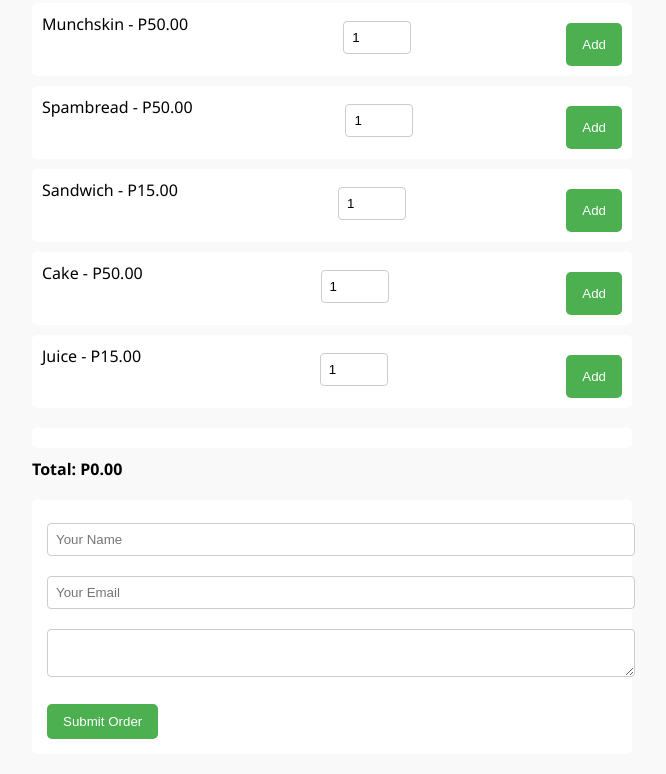
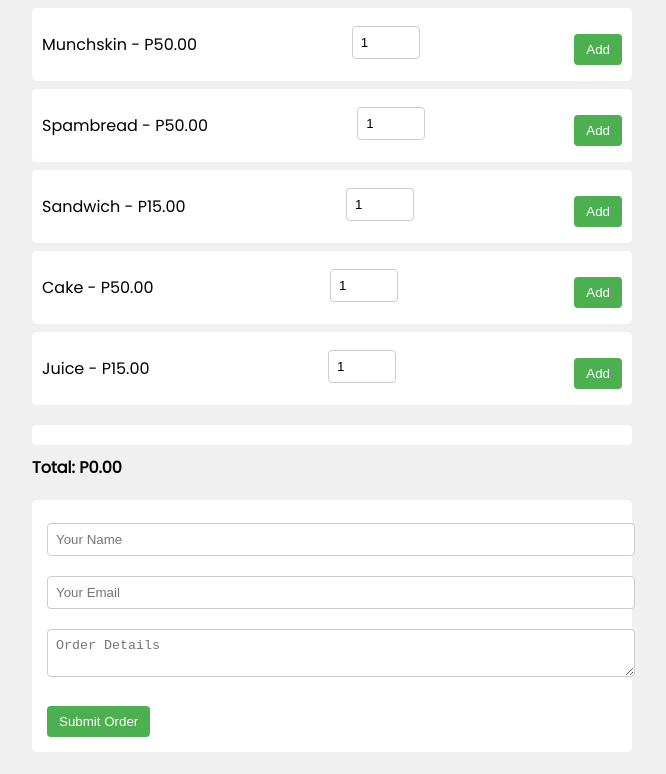
Before and after one commit to Adrielxcs/HACE-store, a plain HTML site: page index.html in a window 1280 px wide. Shown: the part 103-877 px from the top of the page, without its empty margins (308-974 px from the left). Drawn offline with Linux system fonts and the light colour scheme.

Commit message:
Update index.html

```diff
--- a/index.html
+++ b/index.html
@@ -2,31 +2,34 @@
 <html lang="en">
 <head>
   <meta charset="UTF-8">
-  <title>HACE Store</title>
+  <title>HACE Store - Online Ordering</title>
+  <link href="https://fonts.googleapis.com/css2?family=Poppins&display=swap" rel="stylesheet">
   <style>
     body {
-      font-family: 'Segoe UI', sans-serif;
-      background-color: #f9f9f9;
+      font-family: 'Poppins', sans-serif;
+      background-color: #f0f0f0;
+      padding: 20px;
       max-width: 600px;
       margin: auto;
-      padding: 20px;
     }
     h1 {
       text-align: center;
+      color: #333;
     }
     .product {
       display: flex;
       justify-content: space-between;
-      margin: 10px 0;
+      align-items: center;
+      margin: 8px 0;
       background: #fff;
       padding: 10px;
       border-radius: 5px;
     }
-    input[type="number"] {
+    .product input {
       width: 50px;
     }
     #cart {
-      background: #fff;
+      background: white;
       padding: 10px;
       margin-top: 20px;
       border-radius: 5px;
@@ -36,10 +39,10 @@
       background-color: #4CAF50;
       color: white;
       border: none;
-      padding: 10px 16px;
-      border-radius: 5px;
+      padding: 8px 12px;
+      margin-top: 10px;
       cursor: pointer;
-      margin-top: 10px;
+      border-radius: 4px;
     }
     button:hover {
       background-color: #45a049;
@@ -69,13 +72,14 @@
   <h1>Welcome to HACE Store!</h1>
 
   <div id="product-list"></div>
+
   <div id="cart"></div>
   <div id="total">Total: P0.00</div>
 
   <form action="https://formspree.io/f/xqalvnrn" method="POST" onsubmit="return prepareOrder()">
     <input type="text" name="name" placeholder="Your Name" required>
     <input type="email" name="email" placeholder="Your Email" required>
-    <textarea name="message" id="message" readonly required></textarea>
+    <textarea name="message" id="message" placeholder="Order Details" required></textarea>
     <button type="submit">Submit Order</button>
   </form>
 
```
